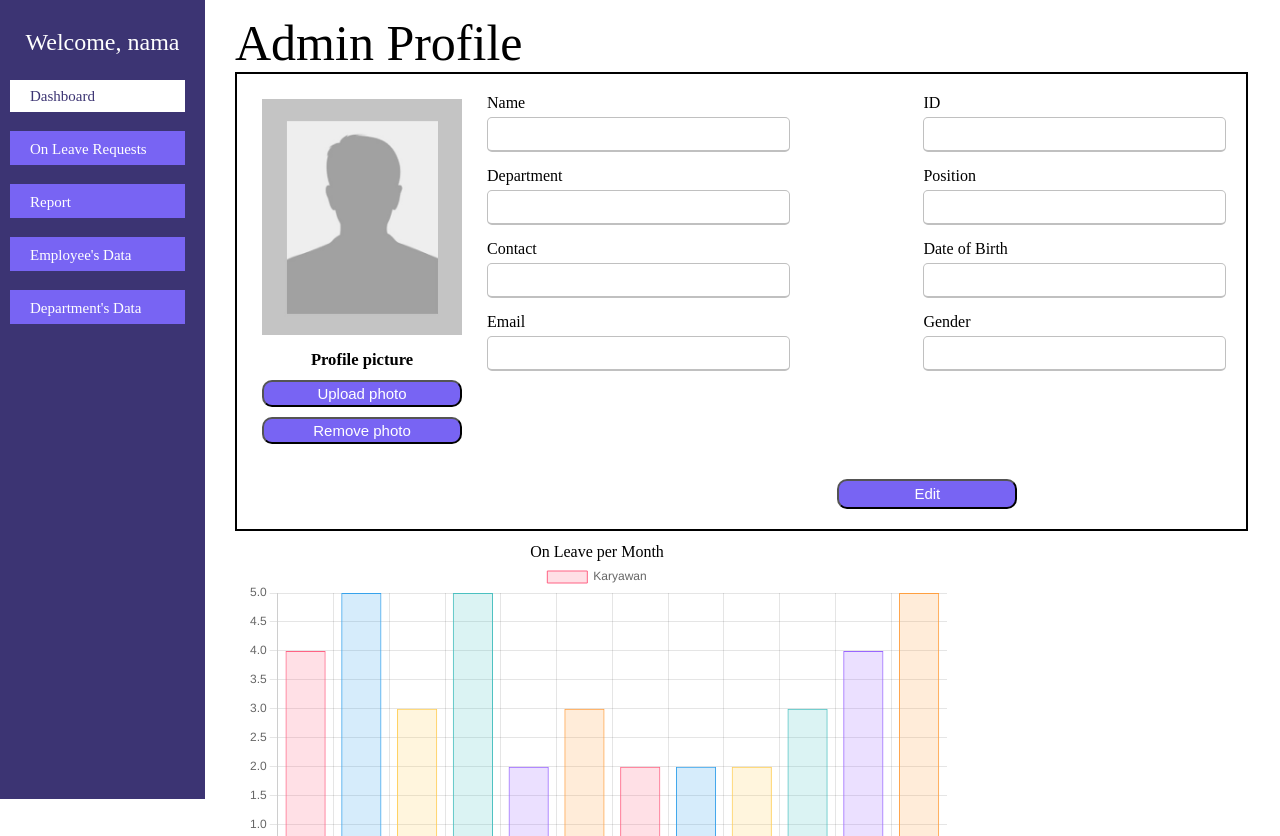
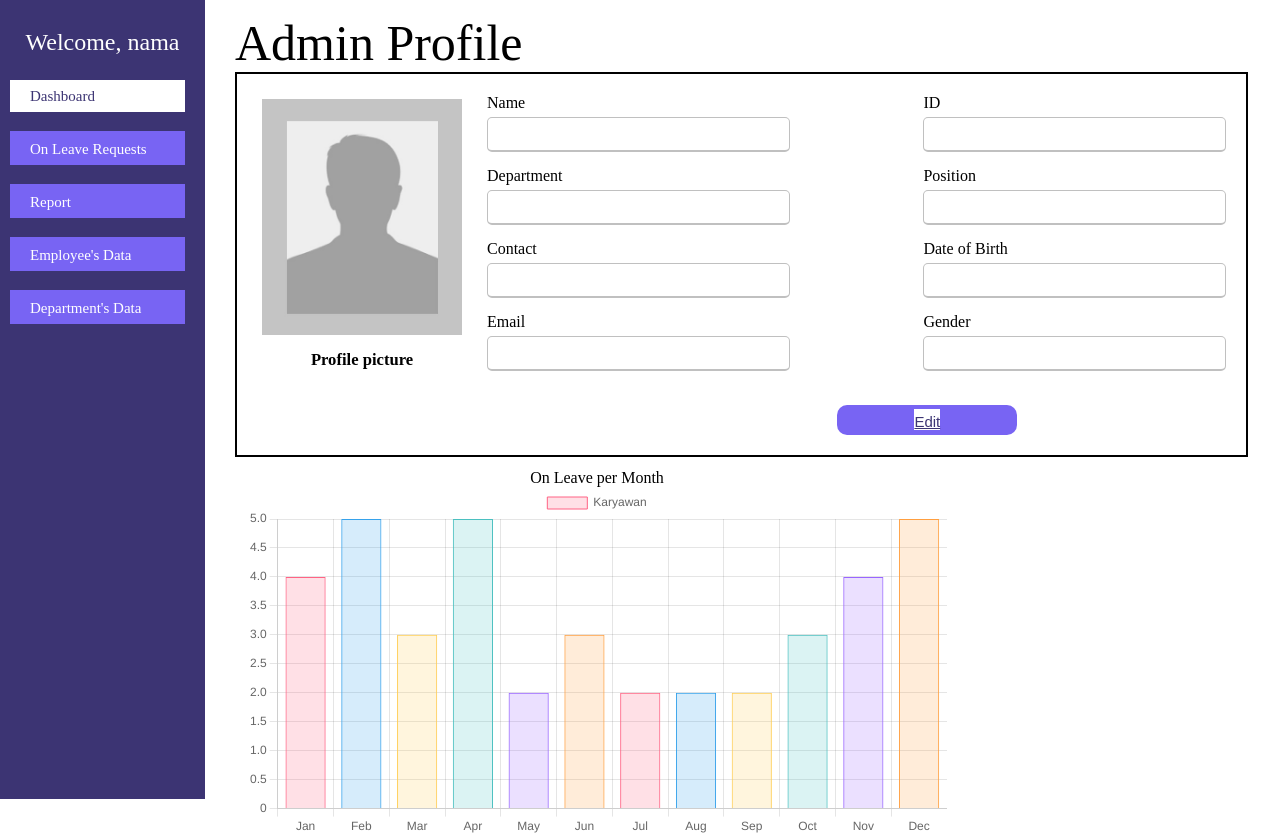
Before and after one commit to jocelyntong9/Permit, a PHP site: page /admin/admin_dashboard/admin_dashboard.php in a window 1280 px wide. Shown: the part 61-897 px from the top of the page. Run offline with PHP 8.4, Linux system fonts and the light colour scheme; some libraries are stand-ins or nearby versions; some web fonts are replaced.

Commit message:
Update admin_dashboard.php

```diff
--- a/permit/admin/admin_dashboard/admin_dashboard.php
+++ b/permit/admin/admin_dashboard/admin_dashboard.php
@@ -50,8 +50,6 @@
         <div class="profilepic">
             <img src="../../image/profilepic.jpeg" width="200px" alt="">
             <center><h5>Profile picture</h5></center>
-            <center><button type="submit">Upload photo</button><br></center>
-            <center><button type="submit">Remove photo</button></center>
         </div>
 
         <div class="container">
@@ -92,7 +90,7 @@
                 </div>
 
                 <div class="button-container">
-                    <button type="submit">Edit </button>
+                    <button type="submit" class="a-open"><a href="editprofile.php">Edit</a></button>
                 </div>
             </form>
         </div>
```
